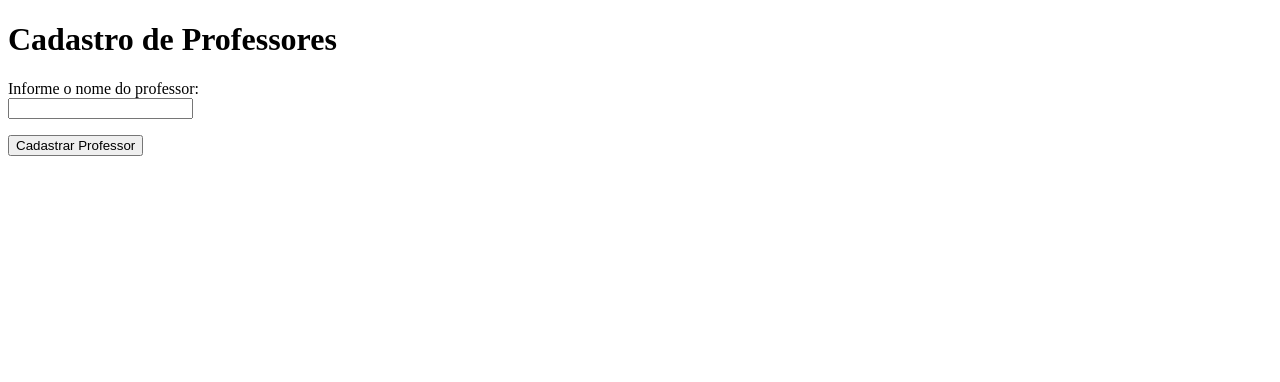
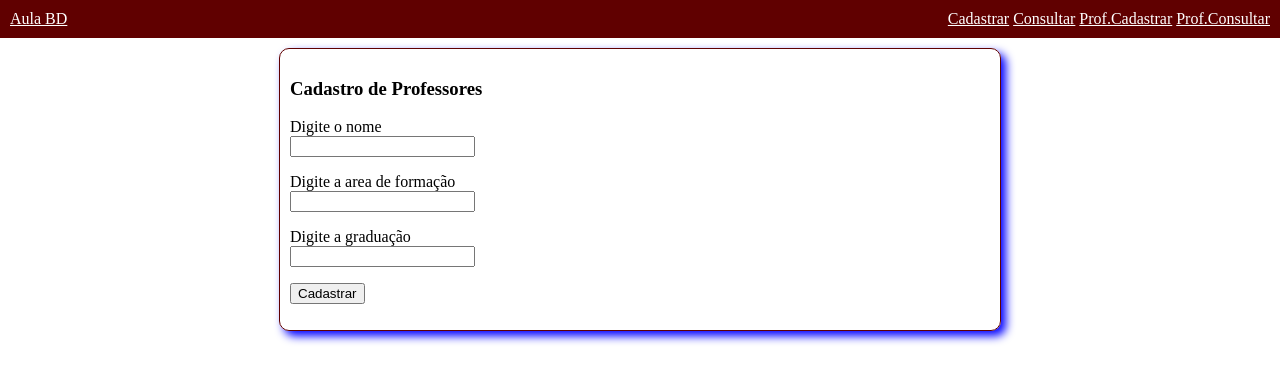
Before and after one commit to julio75csne-art/AULABD, a PHP site: page /professor_cadastro.php in a window 1280 px wide. Shown: the top 382 px of the page. Run offline with PHP 8.4, Linux system fonts and the light colour scheme.

Commit message:
30/10/2025

```diff
--- a/menu.php
+++ b/menu.php
@@ -1,10 +1,12 @@
     <div class="menu">
         <div>
-            Aula BD
+            <a href="index.php">Aula BD</a>
         </div>
 
         <div>
             <a href="aluno_cadastro.php">Cadastrar</a>
             <a href="#">Consultar</a>
+            <a href="professor_cadastro.php">Prof.Cadastrar</a>
+            <a href="professor_consulta.php">Prof.Consultar</a>
         </div>
     </div>
--- a/professor_cadastro.php
+++ b/professor_cadastro.php
@@ -4,22 +4,36 @@
     <meta charset="UTF-8">
     <meta name="viewport" content="width=device-width, initial-scale=1.0">
     <title>Cadastro de Professores</title>
+    <link rel="stylesheet" href="estilos.css">
 </head>
 <body>
-    <h1>Cadastro de Professores</h1>
+    <?php include "menu.php" ?>
 
-    <form action="professor_consulta.php">
+    <div class="conteudo">
 
-        <p>
-            Informe o nome do professor: <br>
-            <input type="text" name="professor">
-        </p>
+        <h3>Cadastro de Professores </h3>
+        <form action='#' method="post">
+            <p>
+                Digite o nome <br>
+                <input type="text" name="nome">
+            </p>
 
-        <p>
-            <input type="submit" value="Cadastrar Professor" name="Enviar">
-        </p>
+            <p>
+                Digite a area de formação <br>
+                <input type="text" name="formacao">
+            </p>
 
-    </form>
+            <p>
+                Digite a graduação <br>
+                <input type="text" name="graduacao">
+            </p>
+
+            <p>
+                <input type="submit" name="enviar" value="Cadastrar">
+            </p>
+        </form>
+
+    </div>
 
 </body>
 </html>
```
